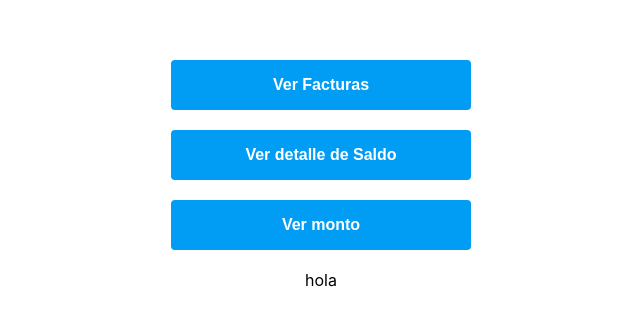
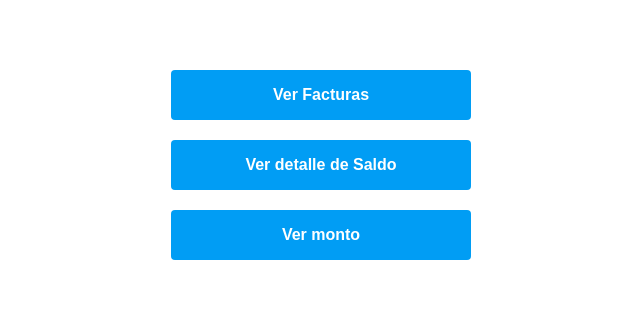
Before and after one commit to guadalavila/nextTest, a Next.js app: page /home in a window 1280 px wide. Shown: the part 201-526 px from the top of the page, without its empty margins (319-959 px from the left). Built offline with nearby package versions, Linux system fonts and the light colour scheme.

Commit message:
asdasd asd

```diff
--- a/pages/home/index.js
+++ b/pages/home/index.js
@@ -4,10 +4,15 @@ import Router from "next/router";
 import { useEffect, useState } from "react";
 import TagManager from "react-gtm-module";
 
+const Texto = (className) => {
+  return <div className={className.className}>hola</div>;
+};
+
 export default function Home() {
   const [isReactNativeWebView, setReactNativeWebView] = useState(true);
 
   useEffect(() => {
+    alert(window.ReactNativeWebView);
     window.ReactNativeWebView
       ? setReactNativeWebView(true)
       : setReactNativeWebView(false);
@@ -82,7 +87,7 @@ export default function Home() {
             Ver monto
           </span>
         </button>
-        {!isReactNativeWebView && <div>hola</div>}
+        <Texto className={!isReactNativeWebView ? styles.notVisible : ""} />
         <div className={styles.grid}></div>
       </main>
     </div>
--- a/styles/Home.module.css
+++ b/styles/Home.module.css
@@ -120,3 +120,7 @@
     flex-direction: column;
   }
 }
+
+.notVisible {
+  display: none;
+}
```
